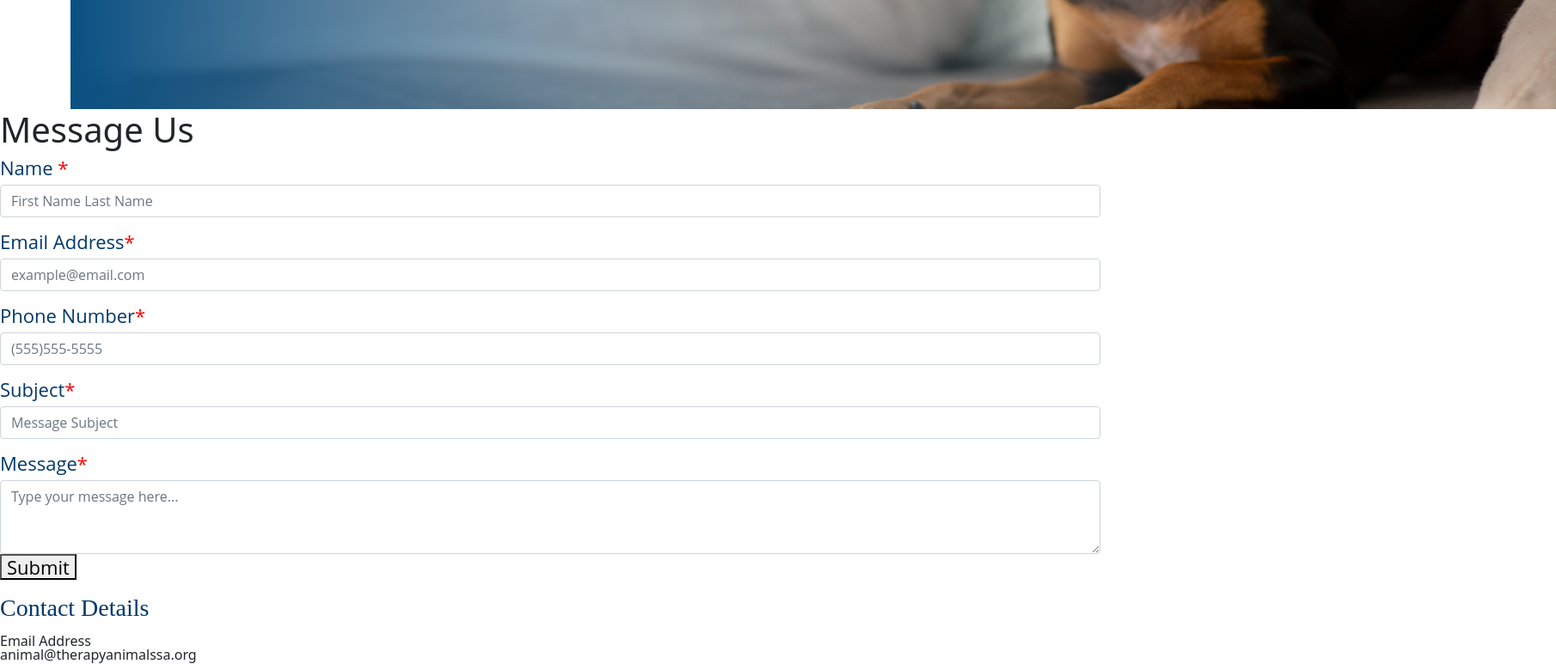
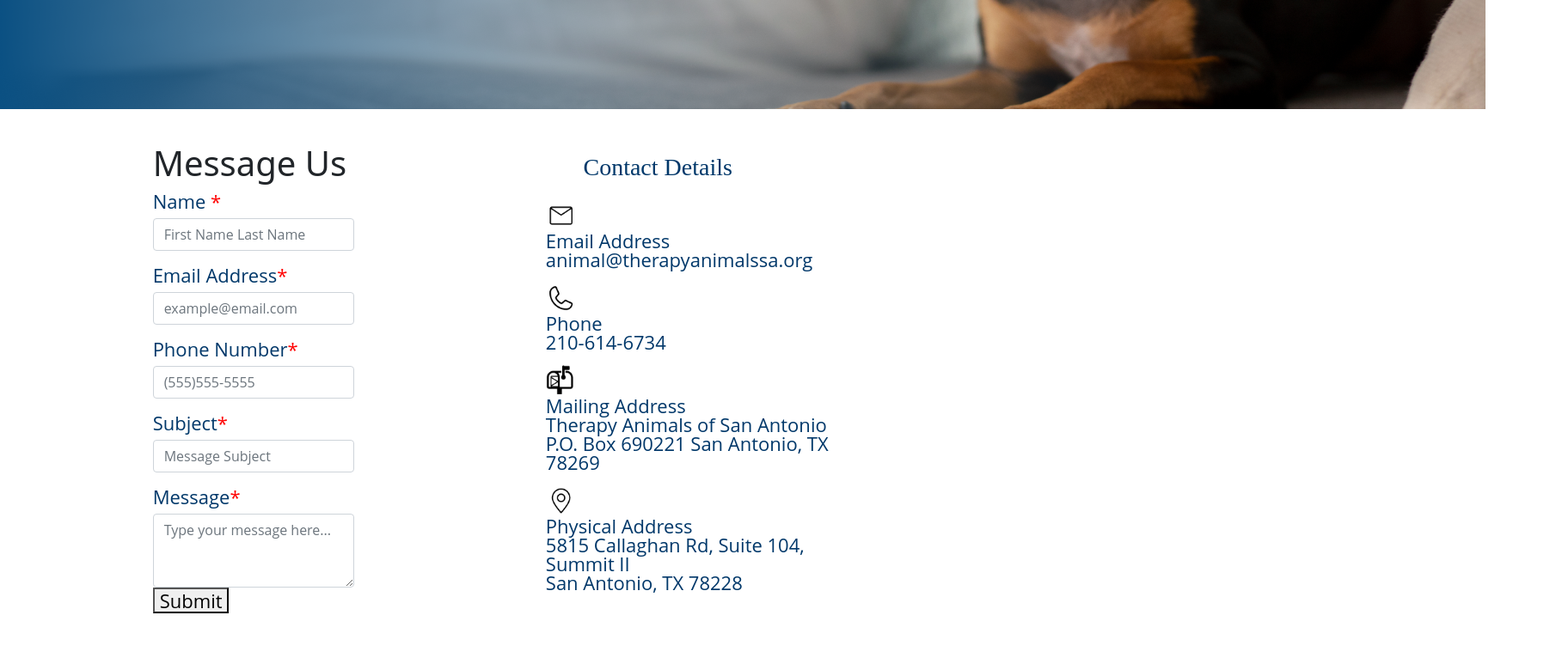
Before and after one commit to TARAALYSSA/UX_UI_HW_20, a plain HTML site: page index.html in a window 1280 px wide. Shown: the part 620-1393 px from the top of the page at 86% size, 1810 px wide, since content can reach past the window. Drawn offline with nearby package versions, Linux system fonts and the light colour scheme.

Commit message:
last updates from 4.18.24

```diff
--- a/css/style.css
+++ b/css/style.css
@@ -1,19 +1,42 @@
+.containerJumbo {
+}
+.container {
+  margin: 3%;
+  display: flex;
+  justify-content: center;
+}
 .row {
   display: flex;
+  flex-direction: column;
 }
 .center {
-  align-items: center;
+  /* align-items: center; */
+  display: flex;
+  flex-direction: column;
 }
 .smallLineheight {
   line-height: 1;
 }
 .contact-deets {
+  padding-left: 10%;
+  margin: 3%;
   color: #01386a;
   font-size: 30px;
   font-weight: 500;
   line-height: 38px;
   word-wrap: break-word;
   font-family: "Bitter", serif;
+}
+.container-contactInfo {
+  color: #01386a;
+  font-size: 22px;
+  font-family: Open Sans;
+  font-weight: 400;
+  line-height: 24px;
+  word-wrap: break-word;
+  padding-left: 20%;
+  /* display: flex; */
+  /* flex-direction: column; */
 }
 .mb-3 {
   color: #01386a;
@@ -24,9 +47,12 @@
   word-wrap: break-word;
 }
 .smallImage {
-  height: 5px !important;
-  width: 3px !important;
+  height: 23%;
+  width: 15%;
+  /* display: flex !important; */
+  /* flex-direction: column !important; */
 }
+
 span {
   color: red !important;
 }
--- a/index.html
+++ b/index.html
@@ -118,7 +118,7 @@
     </nav>
     <!-- Jumbotron section -->
     <div class="jumbotron jumbotron-fluid">
-      <div class="container">
+      <div class="containerJumbo">
         <h1 class="display-4">Contact Us</h1>
         <img
           src="./images/Hero Image gradient.png"
@@ -127,6 +127,7 @@
       </div>
     </div>
     <!-- Form and Contact Details -->
+    <div class="container">
       <div class="container-form">
         <div class="row">
           <h1>Message Us</h1>
@@ -217,7 +218,6 @@
               </p>
             </div>
           </div>
-
           <div class="row center">
             <img class="smallImage" src="./images/mailbox2.png" alt="" />
             <div class="column">
@@ -236,6 +236,7 @@
                 5815 Callaghan Rd, Suite 104, Summit II <br />
                 San Antonio, TX 78228
               </p>
+            </div>
           </div>
         </div>
       </div>
```
Lines whose indentation alone changed are shown as unchanged.
